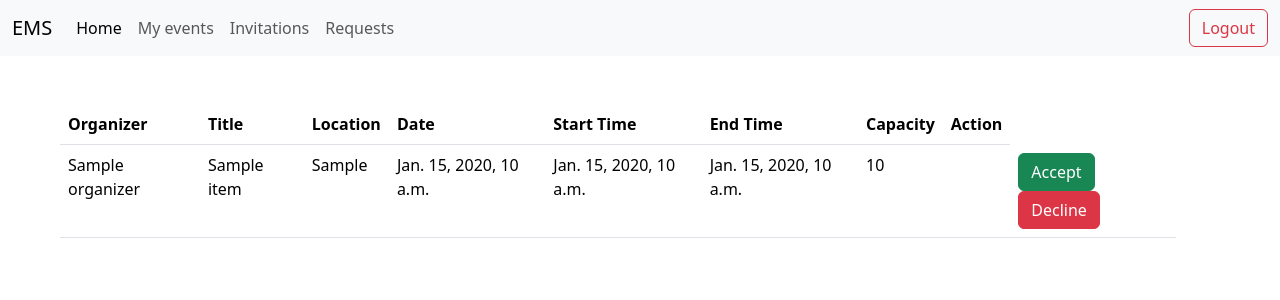
After one commit to gyanu-kharel/w24_fsdt_event_management, a Django app: page /invitations in a window 1280 px wide. The commit adds this page. Shown: the top 300 px of the page. Run offline with Django 5.2, Linux system fonts and the light colour scheme; tables that the repository leaves empty hold one stand-in row (values such as "Sample post"); a database or web service that is not in the repository returns one stand-in record (values such as "Sample title"); data that the repository does not hold is empty.

Commit message:
invitation done

```diff
--- a/client/ui/presentation/templates/events.html
+++ b/client/ui/presentation/templates/events.html
@@ -28,7 +28,7 @@
                     <td>{{event.end_time}}</td>
                     <td>{{event.capacity}}</td>
                     <td>
-                        <a class="btn btn-primary">Invite</a>
+                        <a class="btn btn-primary" href="{% url 'event_invitations' event_id=event.id %}">Invite</a>
                         <a class="btn btn-danger" href="{% url 'delete_event' event_id=event.id %}">Delete</a>
                     </td>
                   </tr>
--- /dev/null
+++ b/client/ui/presentation/templates/invitations.html
@@ -0,0 +1,47 @@
+{% extends 'navbar.html' %}
+
+{% block content %}
+
+    <div class="container m-5">
+        <table class="table">
+            <thead>
+              <tr>
+                <th scope="col">Organizer</th>
+                <th scope="col">Title</th>
+                <th scope="col">Location</th>
+                <th scope="col">Date</th>
+                <th scope="col">Start Time</th>
+                <th scope="col">End Time</th>
+                <th scope="col">Capacity</th>
+                <th scope="col">Action</th>
+              </tr>
+            </thead>
+            <tbody>
+                {% for invite in invitations %}
+                <tr>
+                    <td>{{invite.organizer}}</td>
+                    <td>{{invite.event_title}}</td>
+                    <td>{{invite.event_location}}</td>
+                    <td>{{invite.event_date}}</td>
+                    <td>{{invite.event_start_time}}</td>
+                    <td>{{invite.event_end_time}}</td>
+                    <td>{{invite.event_capacity}}</td>
+                    <td>
+                      <td>
+                        {% if not invite.is_accepted %}
+                          <a class="btn btn-success" href="{% url 'accept_invite' invite_id=invite.id %}">Accept</a>
+                          <a class="btn btn-danger"  href="{% url 'decline_invite' invite_id=invite.id %}">Decline</a>
+                          {% elif invite.is_accepted %}
+                          <button class="btn btn-success" disabled>Accpeted</button>
+                          {% else %}
+                          <button class="btn btn-danger" disabled>Declined</button>
+                          {% endif %}
+                      </td>
+                    </td>
+                  </tr>
+                {% endfor %}
+            </tbody>
+          </table>
+    </div>
+
+{% endblock %}
--- a/client/ui/presentation/templates/navbar.html
+++ b/client/ui/presentation/templates/navbar.html
@@ -40,13 +40,13 @@
               <a class="nav-link" href="{% url 'events' %}">My events</a>
             </li>
             <li>
-              <a class="nav-link" href="#">Invitations</a>
+              <a class="nav-link" href="{% url 'invitations' %}">Invitations</a>
             </li>
             <li>
               <a class="nav-link" href="#">Requests</a>
             </li>
           </ul>
-          <button class="btn btn-outline-danger" type="submit">Logout</button>
+          <a class="btn btn-outline-danger" href="{% url 'logout' %}">Logout</a>
         </div>
       </div>
     </nav>
--- a/client/ui/presentation/urls.py
+++ b/client/ui/presentation/urls.py
@@ -5,7 +5,13 @@ urlpatterns = [
     path('', views.index, name='index'),
     path('login', views.login, name='login'),
     path('register', views.register, name='register'),
+    path('logout', views.logout, name="logout"),
     path('events', views.events, name='events'),
     path('create_event', views.create_event, name='create_event'),
-    path('events/<str:event_id>/', views.delete_event, name='delete_event')
+    path('events/<str:event_id>/', views.delete_event, name='delete_event'),
+    path('events/<str:event_id>/invitations', views.event_invitations, name='event_invitations'),
+    path('events/<str:event_id>/invitations/<str:user_id>', views.send_event_invite, name='send_event_invite'),
+    path('invitations', views.invitations, name='invitations'),
+    path('invitations/<str:invite_id>', views.accept_invite, name='accept_invite'),
+    path('invitations/<str:invite_id>', views.decline_invite, name='decline_invite')
 ]
--- a/client/ui/presentation/views.py
+++ b/client/ui/presentation/views.py
@@ -3,7 +3,25 @@ import requests
 
 
 def index(request):
-    return render(request, 'index.html')
+    access_token = request.COOKIES.get('access_token')
+    if not access_token:
+        return redirect('login')
+
+    access_token = request.COOKIES.get('access_token')
+    request_header = {
+            "Authorization": f"Bearer {access_token}",
+            "Content-Type": "application/json"
+        }
+    response = requests.get('http://events:8002/events/all', headers=request_header)
+
+    return render(request, 'index.html', {'events': response.json()})
+
+
+def logout(request):
+    curr_response = redirect("login")
+    curr_response.delete_cookie('access_token')
+
+    return curr_response
 
 
 def login(request):
@@ -127,3 +145,74 @@ def delete_event(request, event_id):
         return redirect('events')
      else:
          return redirect('events')
+
+
+def event_invitations(request, event_id):
+    access_token = request.COOKIES.get('access_token')
+    request_header = {
+            "Authorization": f"Bearer {access_token}",
+            "Content-Type": "application/json"
+        }
+
+    response = requests.get(f'http://authentication:8000/auth/users', headers=request_header)
+
+    return render(request, 'event_invitations.html', {'users': response.json(), 'event_id': event_id})
+
+
+def send_event_invite(request, event_id, user_id):
+    access_token = request.COOKIES.get('access_token')
+    request_header = {
+            "Authorization": f"Bearer {access_token}",
+            "Content-Type": "application/json"
+        }
+
+    request_body = {
+        'user_id': user_id
+    }
+
+    response = requests.post(f'http://events:8002/events/{event_id}/invitations', json=request_body, headers=request_header)
+
+    return redirect('event_invitations', event_id)
+
+
+
+def invitations(request):
+    access_token = request.COOKIES.get('access_token')
+    request_header = {
+            "Authorization": f"Bearer {access_token}",
+            "Content-Type": "application/json"
+        }
+
+    response = requests.get(f'http://events:8002/events/invitations', headers=request_header)
+
+    return render(request, 'invitations.html', {'invitations': response.json()})
+
+
+def accept_invite(request, invite_id):
+    access_token = request.COOKIES.get('access_token')
+    request_header = {
+            "Authorization": f"Bearer {access_token}",
+            "Content-Type": "application/json"
+        }
+
+    request_body = {
+        'confirm': True
+    }
+
+    response = requests.put(f'http://events:8002/events/invitations/{invite_id}',json=request_body, headers=request_header)
+    return redirect('invitations')
+
+
+def decline_invite(request, invite_id):
+    access_token = request.COOKIES.get('access_token')
+    request_header = {
+            "Authorization": f"Bearer {access_token}",
+            "Content-Type": "application/json"
+        }
+
+    request_body = {
+        'confirm': False
+    }
+
+    response = requests.put(f'http://events:8002/events/invitations/{invite_id}',json=request_body, headers=request_header)
+    return redirect('invitations')
--- a/services/authentication/schemas.py
+++ b/services/authentication/schemas.py
@@ -10,6 +10,9 @@ class LoginUser(BaseModel):
     email: str
     password: str
 
+class GetUserResponse(BaseModel):
+    id: str
+    name: str
 
 class AuthResponse(BaseModel):
     access_token: str
--- a/services/events/database.py
+++ b/services/events/database.py
@@ -7,3 +7,4 @@ client = motor.motor_asyncio.AsyncIOMotorClient(uri)
 db = client.w24ems
 
 events_db_collection = db.get_collection("events")
+invitations_db_collection = db.get_collection("invitations")
```
Also changed, not shown: client/ui/presentation/templates/event_invitations.html (added, +24 -0 lines), client/ui/presentation/templates/index.html (+18 -1 lines), services/authentication/main.py (+31 -2 lines), services/events/main.py (+87 -3 lines), services/events/models.py (+9 -0 lines), services/events/schemas.py (+36 -1 lines).
